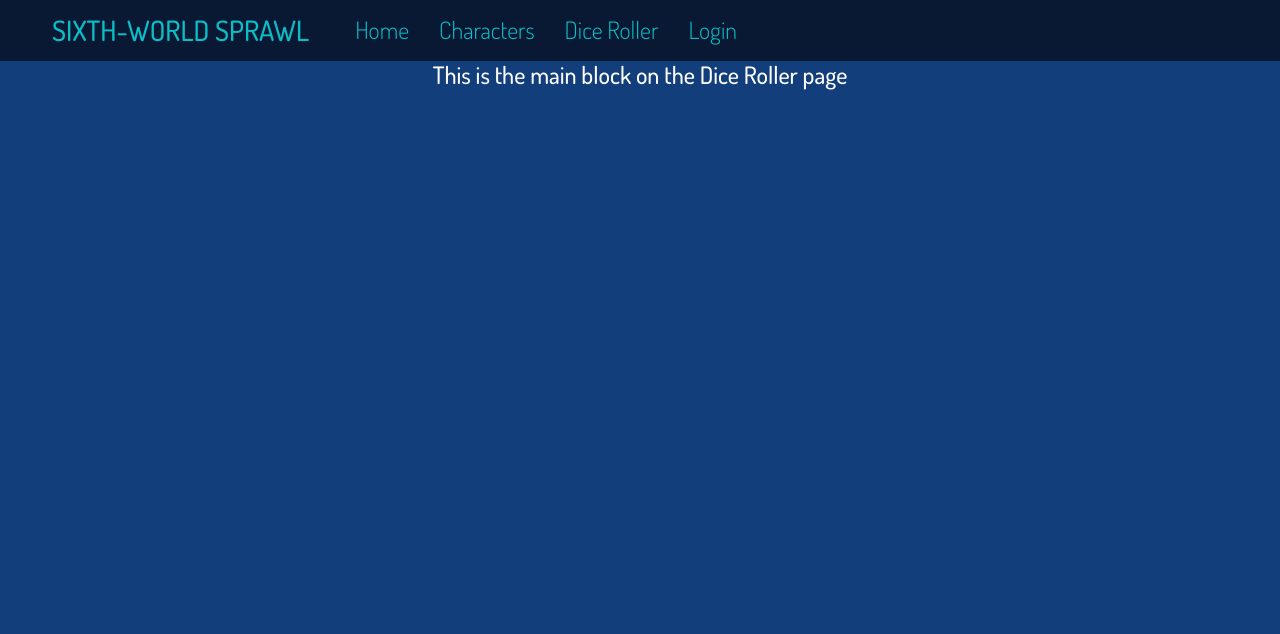
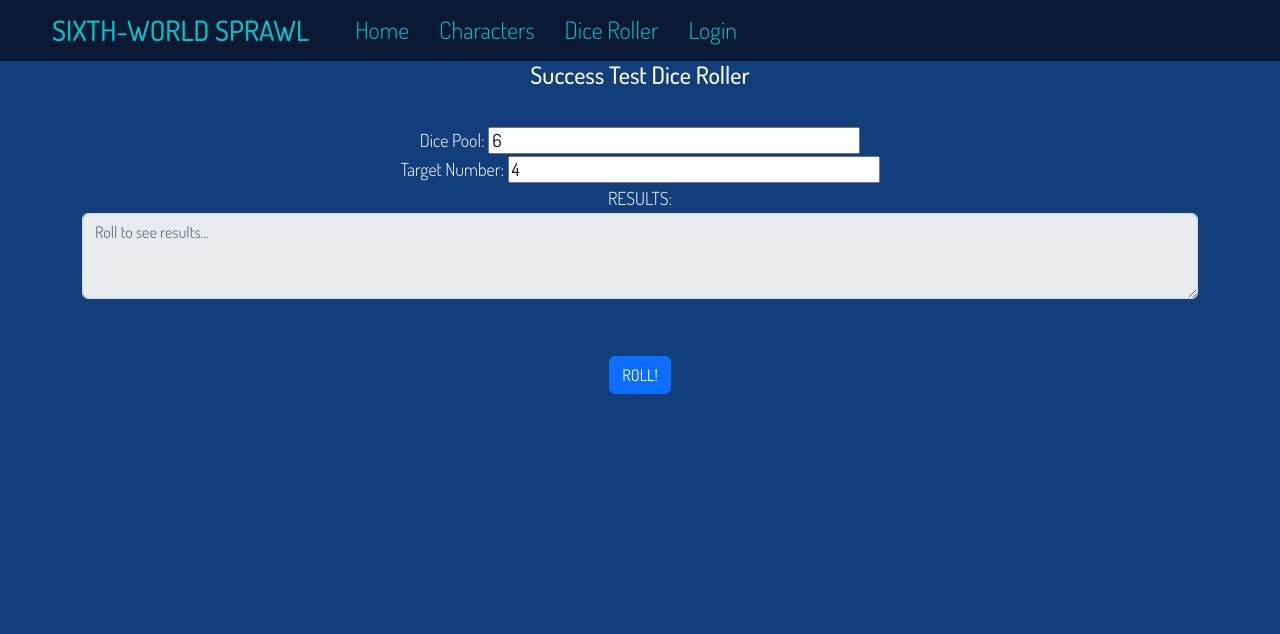
Before and after one commit to RocinRykor/SixthWorldSprawlWebsite, a Flask app: page /roller in a window 1280 px wide. Shown: the top 634 px of the page. Run offline with Flask 3, Linux system fonts and the light colour scheme.

Commit message:
diceroller protyping

```diff
--- /dev/null
+++ b/sixthworldsprawl/static/js/rollers/3erollers.js
@@ -0,0 +1,19 @@
+function submitEvent() {
+    var dicePool = document.getElementById('dice_pool').value;
+    var target_number = document.getElementById('target_number').value;
+
+    let output = `Rolling ${dicePool} dice against a Target Number of ${target_number}: `;
+
+    let resultsArea = document.getElementById('results_text_area');
+
+    console.log(output);
+    resultsArea.value = output;
+}
+
+function displayModifier(int) {
+    if (int < 0) {
+        return `- ${Math.abs(int)}`;
+    } else {
+        return `+ ${int}`;
+    }
+}
--- a/sixthworldsprawl/templates/public/rollers/diceroller.html
+++ b/sixthworldsprawl/templates/public/rollers/diceroller.html
@@ -1,6 +1,50 @@
 <!DOCTYPE html>
 {% extends "public/partials/base.html" %} {% block main %}
 
-<h2>This is the main block on the Dice Roller page</h2>
+<h2>Success Test Dice Roller</h2>
+<br />
+<form>
+    <div class="container">
+        <div class="form-group">
+            <label for="dice_pool">Dice Pool: </label>
+            <input
+                class="col-4"
+                type="number"
+                name="dice_pool"
+                id="dice_pool"
+                min="1"
+                max="100"
+                step="1"
+                value="6" />
+        </div>
+        <div class="form-group">
+            <label for="target_number">Target Number: </label>
+            <input
+                class="col-4"
+                type="number"
+                name="target_number"
+                id="target_number"
+                min="2"
+                max="100"
+                step="1"
+                value="4" />
+        </div>
+        <div class="form-group shadow-textarea">
+            <label for="results_text_area">RESULTS:</label>
+            <textarea
+                class="form-control z-depth-1"
+                id="results_text_area"
+                rows="3"
+                placeholder="Roll to see results..."
+                disabled
+                readonly></textarea>
+        </div>
+    </div>
+</form>
+<br /><br />
+
+<button onclick="submitEvent()" class="btn btn-primary">ROLL!</button>
+
+<script src="{{url_for('static', filename='js/rollers/3erollers.js')}}"></script>
 
 {% endblock %}
```
